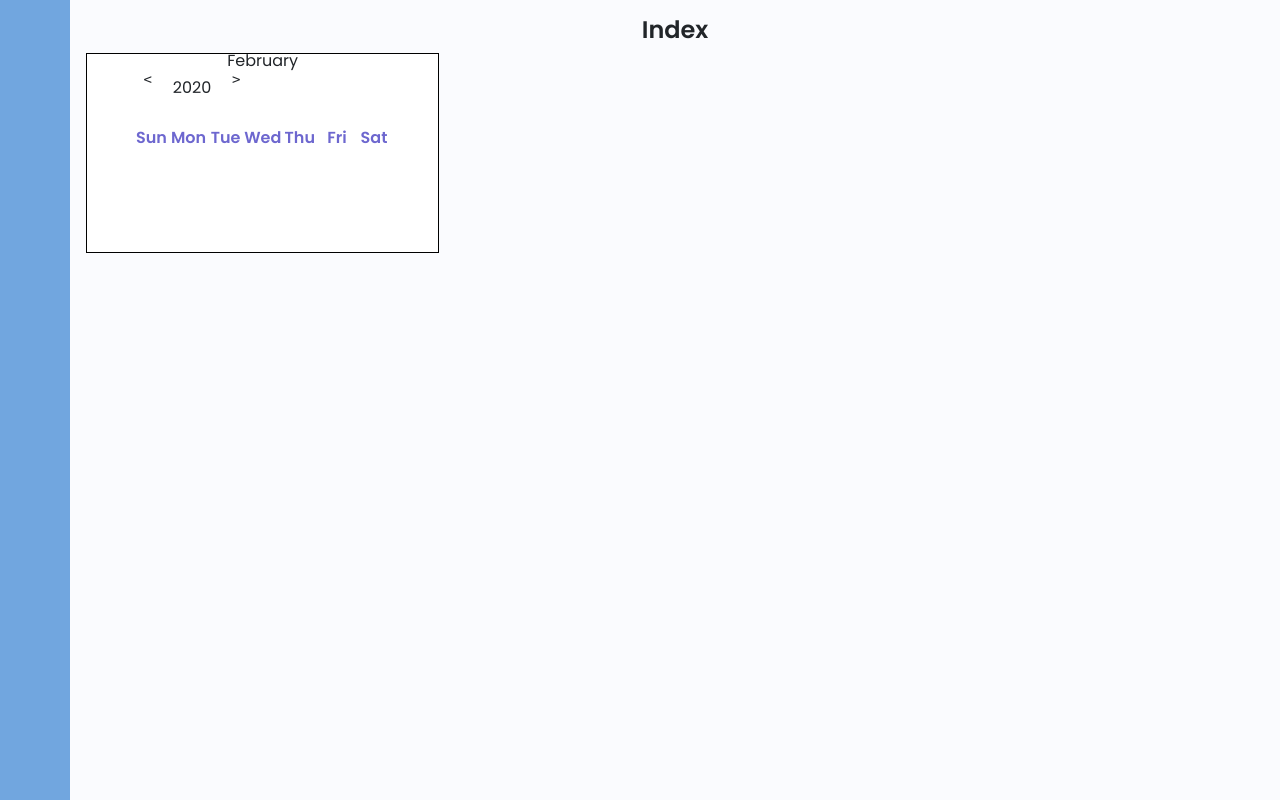
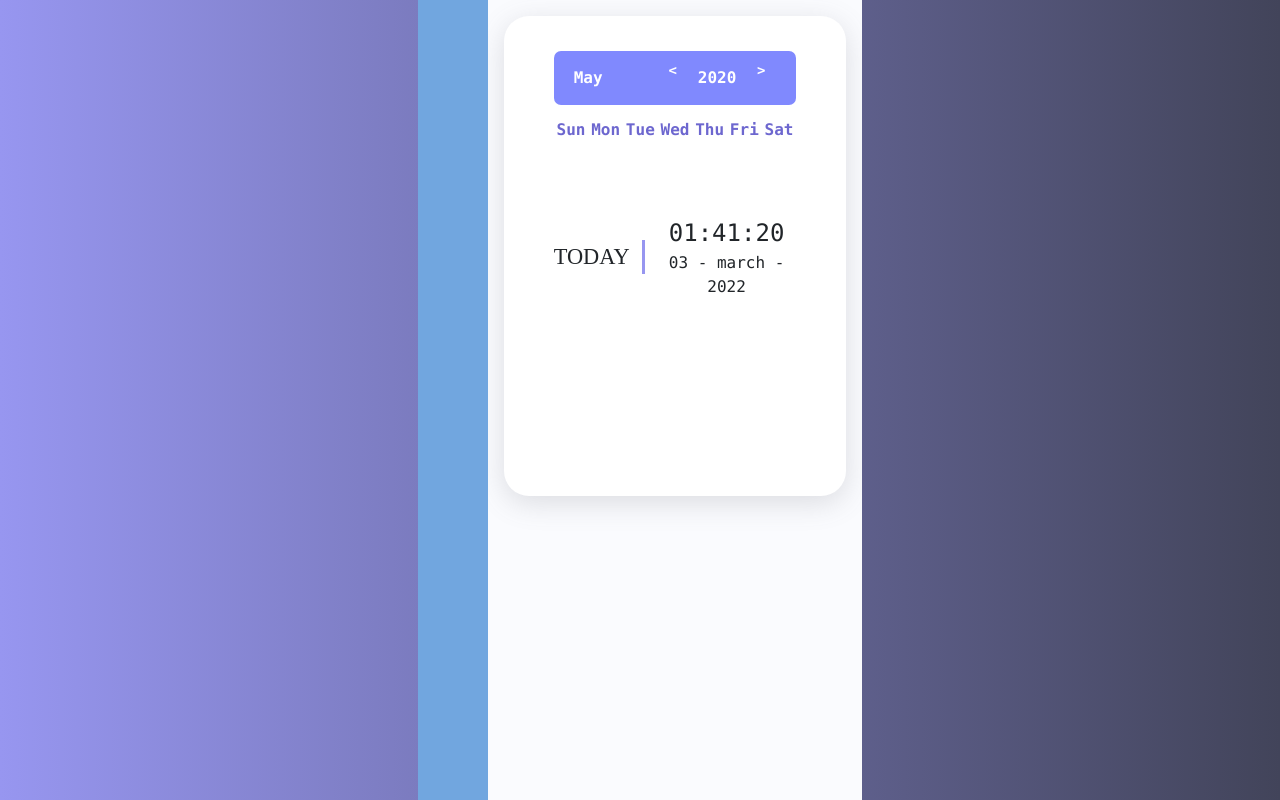
Before and after one commit to yapjun/penny-pinchers, a Flask app: page / in a window 1280 px wide. Run offline with Flask 3, Linux system fonts and the light colour scheme; data that the repository does not hold is empty; some libraries are stand-ins or nearby versions.

Commit message:
working calender

```diff
--- a/app.py
+++ b/app.py
@@ -39,16 +39,15 @@
 
 @app.route("/")
 def index():
-    conn = get_db_connection()
-    users = conn.execute("SELECT * FROM user").fetchall()
-    conn.close()
-    return render_template('profile.html', users=users)
+    # conn = get_db_connection()
+    # users = conn.execute("SELECT * FROM user").fetchall()
+    # conn.close()
+    return render_template('profile.html')
 
-
-def get_db_connection():
-    conn = sqlite3.connect('database.db')
-    conn.row_factory = sqlite3.Row
-    return conn
+# def get_db_connection():
+#     conn = sqlite3.connect('database.db')
+#     conn.row_factory = sqlite3.Row
+#     return conn
 
 if __name__ == "__main__":
     app.run()
--- a/static/calender.css
+++ b/static/calender.css
@@ -1,16 +1,22 @@
-.calender-container {
+* {
+    padding: 0;
+    margin: 0;
+    font-family: consolas;
+    box-sizing: border-box;
+  }
+
+  body {
     display: flex;
-    height: 25vh;
-    width: 30%;
+    height: 100vh;
+    width: 100%;
     justify-content: center;
     align-items: center;
     place-items: center;
-    background: white;
-    border: 1px solid black;
+    background: linear-gradient(to right, #9796f0, #42445A);
     overflow: hidden;
   }
 
-.calendar {
+  .calendar {
     height: 30rem;
     width: max-content;
     background-color: white;
@@ -32,7 +38,7 @@
     font-weight: 700;
     color: #ffffff;
     padding: 10px;
-  }
+  };
 
   .calendar-body {
     padding: 10px;
--- a/templates/base.html
+++ b/templates/base.html
@@ -81,7 +81,7 @@
         integrity="sha384-ENjdO4Dr2bkBIFxQpeoTz1HIcje39Wm4jDKdf19U8gI4ddQ3GYNS7NTKfAdVQSZe"
         crossorigin="anonymous"></script>
     <script src="{{ url_for('static', filename='navbar.js') }}"></script>
-    {% block javascript %}{% endblock %}
+    <script src="{{ url_for('static', filename='calender.js') }}" defer></script>
 </body>
 
 </html>
--- a/templates/profile.html
+++ b/templates/profile.html
@@ -3,14 +3,14 @@
 {% block head %}
   {{ super() }}
   <link rel="stylesheet" href="{{ url_for('static', filename='calender.css') }}">
+  <script src="{{ url_for('static', filename='calender.js') }}" defer></script>
 {% endblock %}
 
 {% block content %}
-  <h1>Index</h1>
-  <div class = "calender-container">
-    <div class="calender">
-      <div class="calender-header">
-        <span class="month-picker" id="month-picker"> February </span>
+  <div class="contianer">
+    <div class="calendar">
+      <div class="calendar-header">
+        <span class="month-picker" id="month-picker"> May </span>
         <div class="year-picker" id="year-picker">
           <span class="year-change" id="pre-year">
             <pre><</pre>
@@ -21,6 +21,7 @@
           </span>
         </div>
       </div>
+
       <div class="calendar-body">
         <div class="calendar-week-days">
           <div>Sun</div>
@@ -47,7 +48,3 @@
     </div>
   </div>
 {% endblock %}
-
-{% block javascript %}
-<script src="{{ url_for('static', filename='calender.js') }}" defer></script>
-{% endblock %}
```
Also changed, not shown: database.db.
